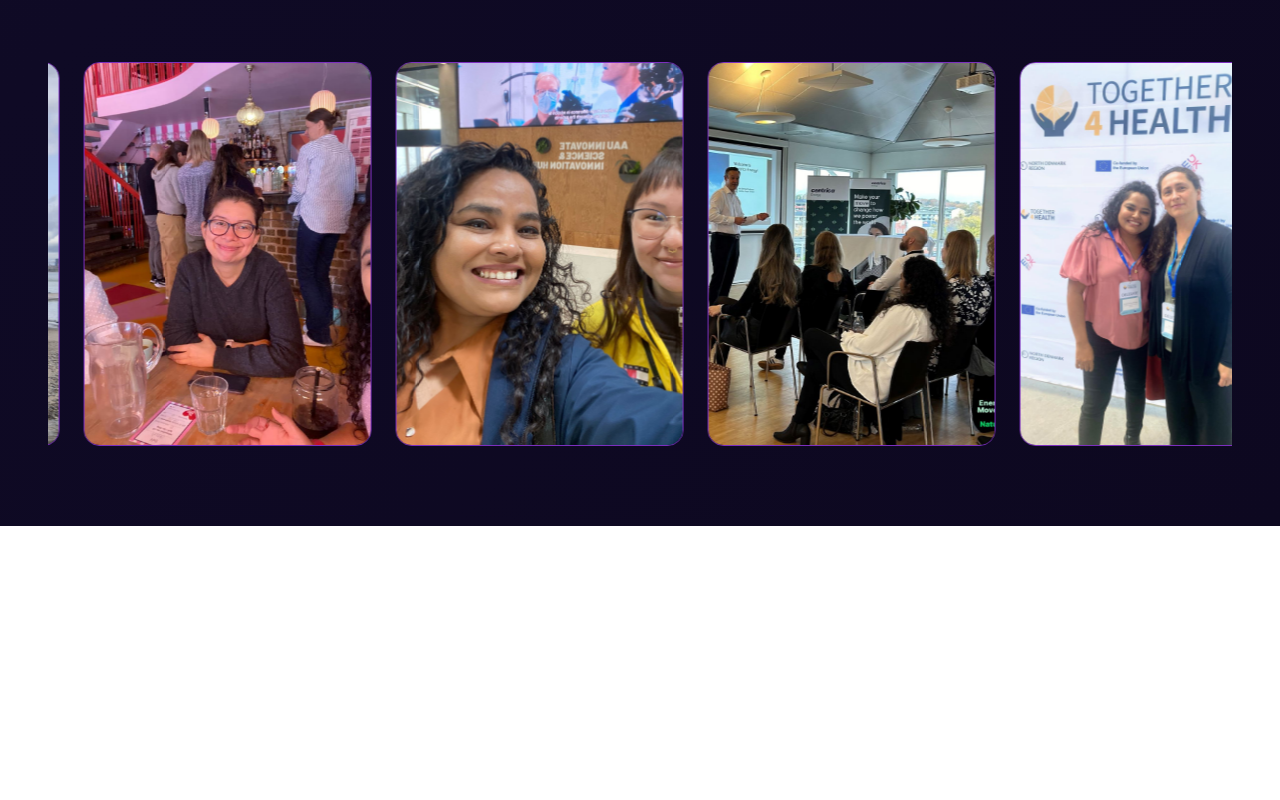
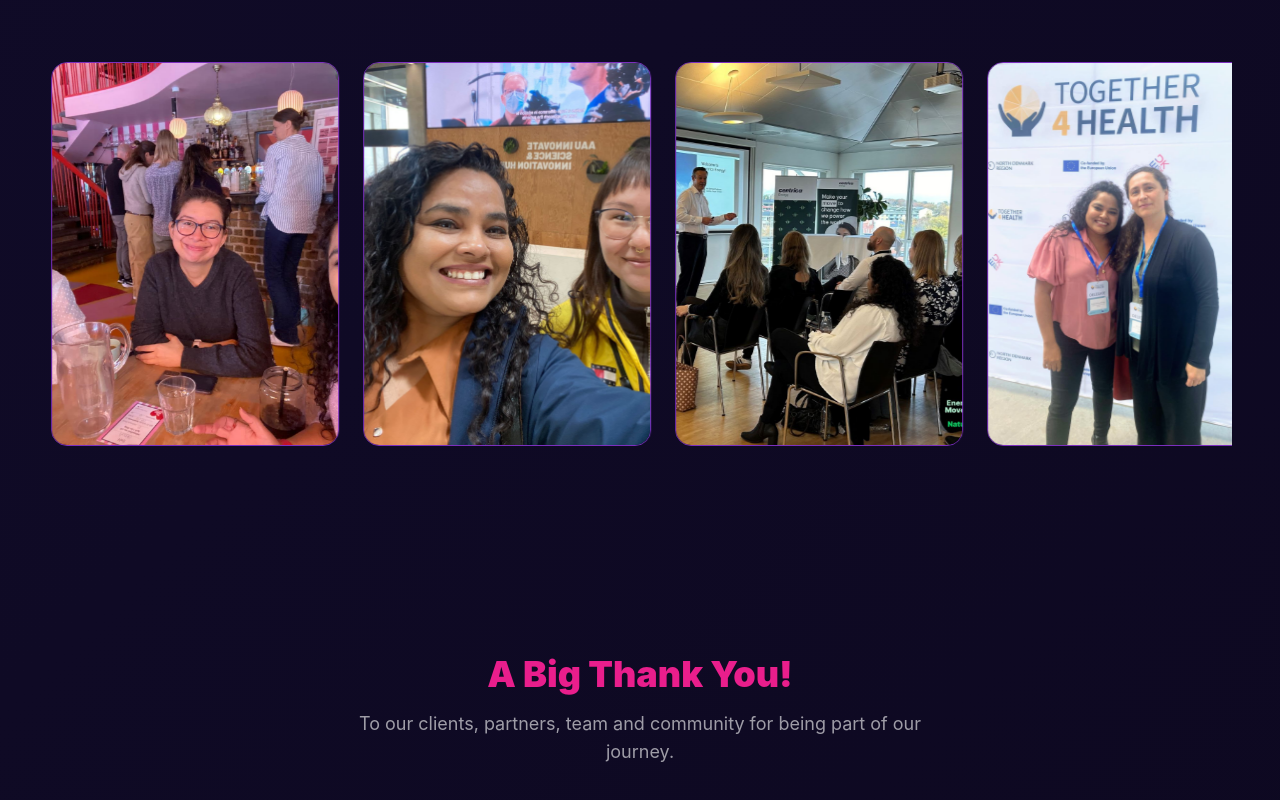
Before and after one commit to Matyas311/fendous-site, a React (Vite) app: page / in a window 1280 px wide. Shown: the part 4982-5782 px from the top of the page. Before the commit the page ends 5508 px from the top, so only its background shows below. Built offline with nearby package versions, Linux system fonts and the light colour scheme.

Commit message:
Design done! Added thank you block

```diff
--- a/src/App.tsx
+++ b/src/App.tsx
@@ -23,12 +23,19 @@ import {
   UserPlus,
   HandCoins,
   SquareActivity,
+  Lightbulb,
+  Blocks,
+  Target,
+  BriefcaseBusiness,
+  Globe,
+  Play,
 } from "lucide-react";
 
 import productImg from "./assets/ProductShowcaseImg.png";
 import humanImg from "./assets/humanOriented.jpg";
 import financeImg from "./assets/finance.jpg";
 import healthcareImg from "./assets/healthcare.jpg";
+import logoImg from "./assets/logo.png";
 
 {
   ("carousel photos");
@@ -47,6 +54,7 @@ import img11 from "./assets/carosel/11.png";
 import img12 from "./assets/carosel/12.jpg";
 import img13 from "./assets/carosel/last.jpg";
 import PhotoCarouselSection from "./components/PhotoCarouselSection";
+import ThankYouSection from "./components/ThankYouSection";
 
 function App() {
   return (
@@ -267,6 +275,40 @@ function App() {
           { id: 13, src: img13, alt: "Photo 13" },
         ]}
       />
+      <ThankYouSection
+        thankYouHeading="A Big Thank You!"
+        thankYouMessage="To our clients, partners, team and community for being part of our journey."
+        quote="We are no longer just building products. We are building platforms that connect intelligence, trust and execution."
+        closingLine="Here's to the next chapter of innovation and impact."
+        logo={logoImg}
+        tagline="The best is yet to come."
+        websiteUrl="fendous.live"
+        footerItems={[
+          {
+            icon: <Lightbulb size={18} className="text-brand-pink" />,
+            label: "Innovating Today",
+          },
+          {
+            icon: <Blocks size={18} className="text-brand-violet" />,
+            label: "Integrating Tomorrow",
+          },
+          {
+            icon: <Target size={18} className="text-brand-pink" />,
+            label: "Impacting Forever",
+          },
+        ]}
+        socialLinks={[
+          {
+            icon: <BriefcaseBusiness size={20} />,
+            url: "https://www.linkedin.com/company/fendous-com/posts/?feedView=all",
+          },
+          { icon: <Globe size={20} />, url: "https://fendous.com" },
+          {
+            icon: <Play size={20} />,
+            url: "https://www.youtube.com/@fendoussustainablesolutions/featured",
+          },
+        ]}
+      />
     </>
   );
 }
--- /dev/null
+++ b/src/components/ThankYouSection.tsx
@@ -0,0 +1,89 @@
+interface ThankYouSectionProps {
+  thankYouHeading: string;
+  thankYouMessage: string;
+  quote: string;
+  closingLine: string;
+  logo: string;
+  tagline: string;
+  footerItems: { icon: React.ReactNode; label: string }[];
+  websiteUrl: string;
+  socialLinks: { icon: React.ReactNode; url: string }[];
+}
+
+export default function ThankYouSection({
+  thankYouHeading,
+  thankYouMessage,
+  quote,
+  closingLine,
+  logo,
+  tagline,
+  footerItems,
+  websiteUrl,
+  socialLinks,
+}: ThankYouSectionProps) {
+  return (
+    <section className="text-white flex flex-col items-center justify-center  pt-32 pb-8">
+      {/* Thank You */}
+      <div className="text-center mb-16">
+        <h2 className="text-4xl font-black text-brand-pink mb-4">
+          {thankYouHeading}
+        </h2>
+        <p className="text-white/60 text-lg max-w-xl">{thankYouMessage}</p>
+      </div>
+
+      <div className="w-32 h-px bg-gradient-to-r from-brand-purple via-brand-pink to-brand-violet mb-16" />
+
+      {/* Quote */}
+      <div className="text-center max-w-2xl mb-12">
+        <p className="text-2xl font-semibold text-white/90 leading-relaxed mb-6">
+          "{quote}"
+        </p>
+        <p className="text-brand-pink text-xl font-bold">{closingLine}</p>
+      </div>
+
+      {/* Logo + tagline */}
+      <div className="flex flex-col items-center mb-24">
+        <img src={logo} alt="Fendous logo" className="w-24 mb-4" />
+        <p className="text-brand-violet font-bold text-lg tracking-wide">
+          {tagline}
+        </p>
+      </div>
+
+      {/* Footer */}
+      <div className="w-full px-64 border-t border-brand-purple pt-8 flex flex-wrap items-center justify-between">
+        {/* Footer items */}
+        <div className="flex gap-8">
+          {footerItems.map((item) => (
+            <div
+              key={item.label}
+              className="flex items-center gap-2 text-white/60 text-sm"
+            >
+              {item.icon}
+              <span>{item.label}</span>
+            </div>
+          ))}
+        </div>
+
+        {/* Socials */}
+        <div className="flex gap-4">
+          {/* Website */}
+          <a
+            href={`https://${websiteUrl}`}
+            className="text-white/60 text-sm hover:text-brand-pink transition-colors"
+          >
+            {websiteUrl}
+          </a>
+          {socialLinks.map((social, i) => (
+            <a
+              key={i}
+              href={social.url}
+              className="text-white/60 hover:text-brand-pink transition-colors"
+            >
+              {social.icon}
+            </a>
+          ))}
+        </div>
+      </div>
+    </section>
+  );
+}
```
